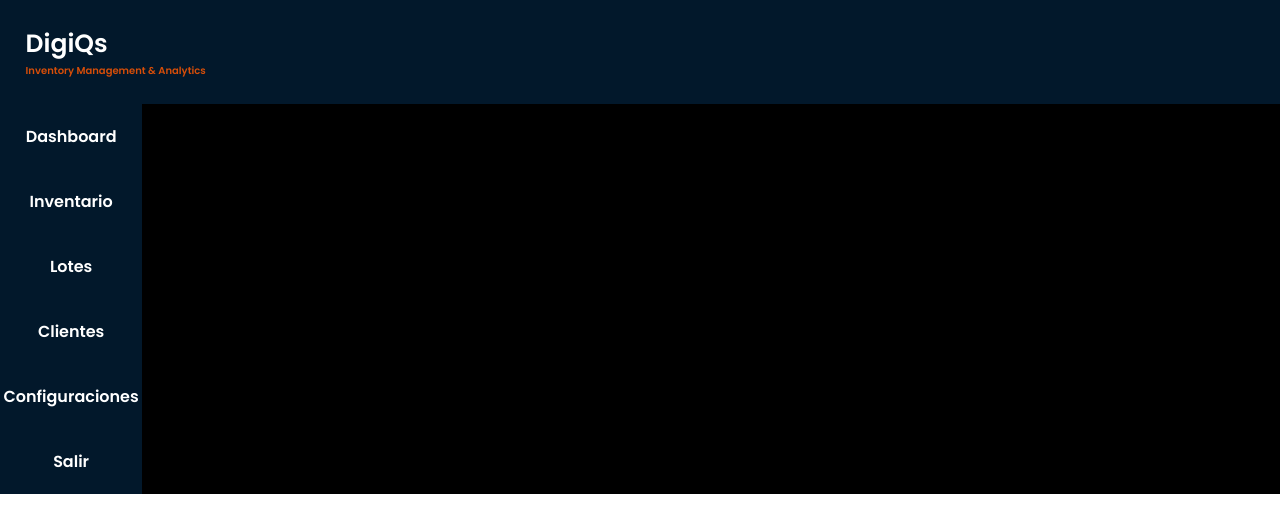
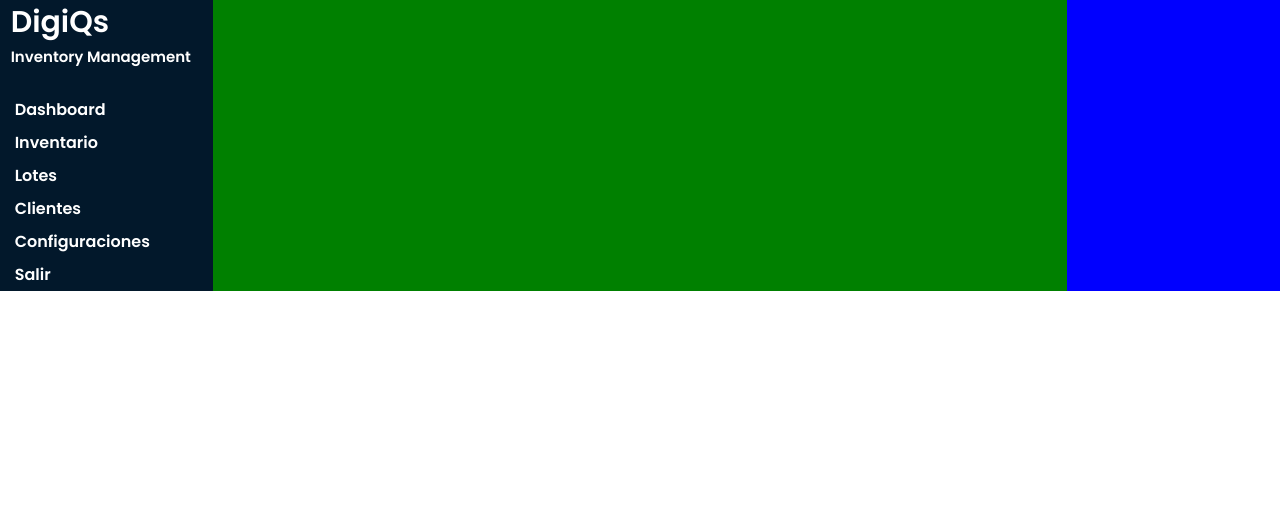
Before and after one commit to asoftcouch/DigiQs, a React (Create React App) app in the folder app-digiqs/: page / in a window 1280 px wide. Shown: the top 532 px of the page. Built offline with nearby package versions, Linux system fonts and the light colour scheme.

Commit message:
updated sidebar

```diff
--- a/app-digiqs/src/App.js
+++ b/app-digiqs/src/App.js
@@ -12,19 +12,14 @@ import Style from './styles/app.css';
 
 function App() {
   return (
-    <div>
-      <div className="DigiQs-header">
-        <div className="Logo">
-          <br/>
-          <h1>DigiQs</h1>
-          <p>Inventory Management & Analytics</p>
-          <br/>
-        </div>
+    <div className="Page-wrapper">
+
+      <div className="Navigation-bar">
+
+      <Nav />
+
       </div>
-      <div className="Page-Wrapper">
-        <div className="Navigation">
-          <Nav />
-        </div>
+
         <div className="Page-view">
         <Switch>
           <Route path="/">
@@ -35,7 +30,11 @@ function App() {
           </Route>
         </Switch>
         </div>
-      </div>
+
+        <div className="Notifications-bar">
+
+        </div>
+
     </div>
   );
 }
--- a/app-digiqs/src/components/Nav.js
+++ b/app-digiqs/src/components/Nav.js
@@ -4,7 +4,13 @@ import style from '../styles/nav.css';
 
 const Nav = () => {
     return(
-        <nav className="navigation-bar">
+    <div>
+        <div className="logo">
+            <h1>DigiQs</h1>
+            <h2>Inventory Management </h2>
+            <br/>
+        </div>
+        <nav className="nav">
             <ul>
                 <li>Dashboard</li>
                 <li>Inventario</li>
@@ -14,6 +20,7 @@ const Nav = () => {
                 <li>Salir</li>
             </ul>
         </nav>
+    </div>
     )
 }
 
--- a/app-digiqs/src/styles/app.css
+++ b/app-digiqs/src/styles/app.css
@@ -4,40 +4,34 @@
   margin: 0;
   padding: 0;
   font-family: "Poppins", sans-serif;
+  box-sizing: border-box;
 }
 
-.DigiQs-header {
+html,
+body {
+  height: 100%;
+  width: 100%;
+}
+
+.Page-wrapper {
+  display: flex;
+}
+
+.Navigation-bar {
+  flex: 1;
   background-color: #02182b;
   color: white;
-}
-
-.Logo h1,
-p {
-  margin-left: 2%;
-}
-
-.Logo h1 {
-  font-size: 25px;
-}
-
-.Logo p {
-  font-size: 10px;
-  color: #d74e09;
-  font-weight: 600;
-}
-
-.Page-Wrapper {
-  display: flex;
-  flex-direction: row;
-  height: 100%;
-  background-color: black;
-}
-
-.Navigation {
-  flex: 1;
   height: 100%;
 }
 
 .Page-view {
-  flex: 8;
+  flex: 4;
+  background-color: green;
+  position: relative;
 }
+
+.Notifications-bar {
+  flex: 1;
+  background-color: blue;
+  position: relative;
+}
--- a/app-digiqs/src/styles/nav.css
+++ b/app-digiqs/src/styles/nav.css
@@ -1,14 +1,19 @@
-.navigation-bar ul li {
-  list-style: none;
+.logo h1 {
+  font-size: 30px;
+  margin-left: 5%;
+}
+.logo h2 {
+  font-size: 15px;
+  margin-left: 5%;
 }
 
-.navigation-bar ul {
-  color: white;
-  background-color: #02182b;
+.nav ul {
   display: flex;
   flex-direction: column;
+  justify-content: space-around;
 }
 
-.navigation-bar ul li {
-  margin: 20px auto;
+.nav ul li {
+  margin-left: 5%;
+  padding: 4px;
 }
```
Also changed, not shown: 1 other file (tests, documents, lock files or other folders).
